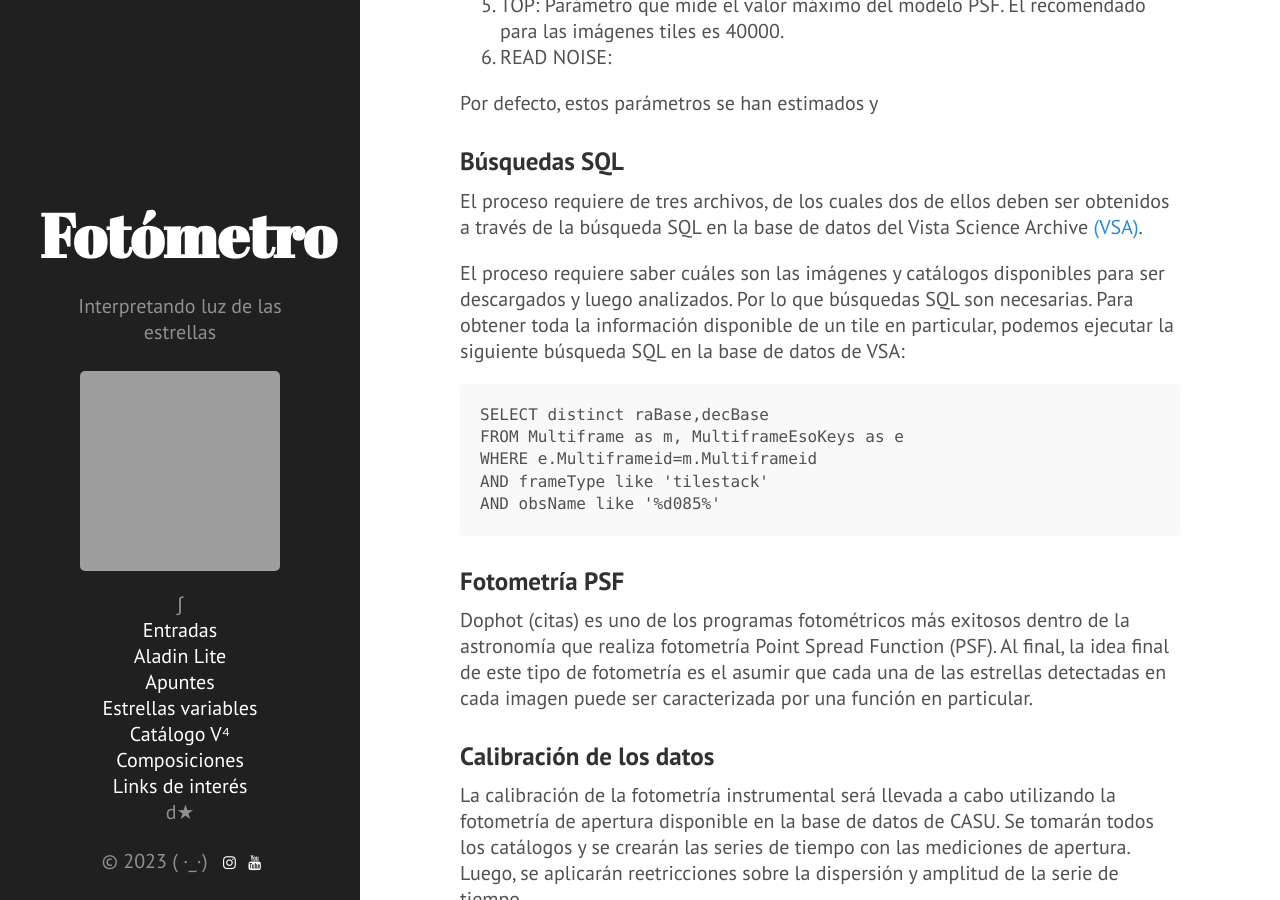
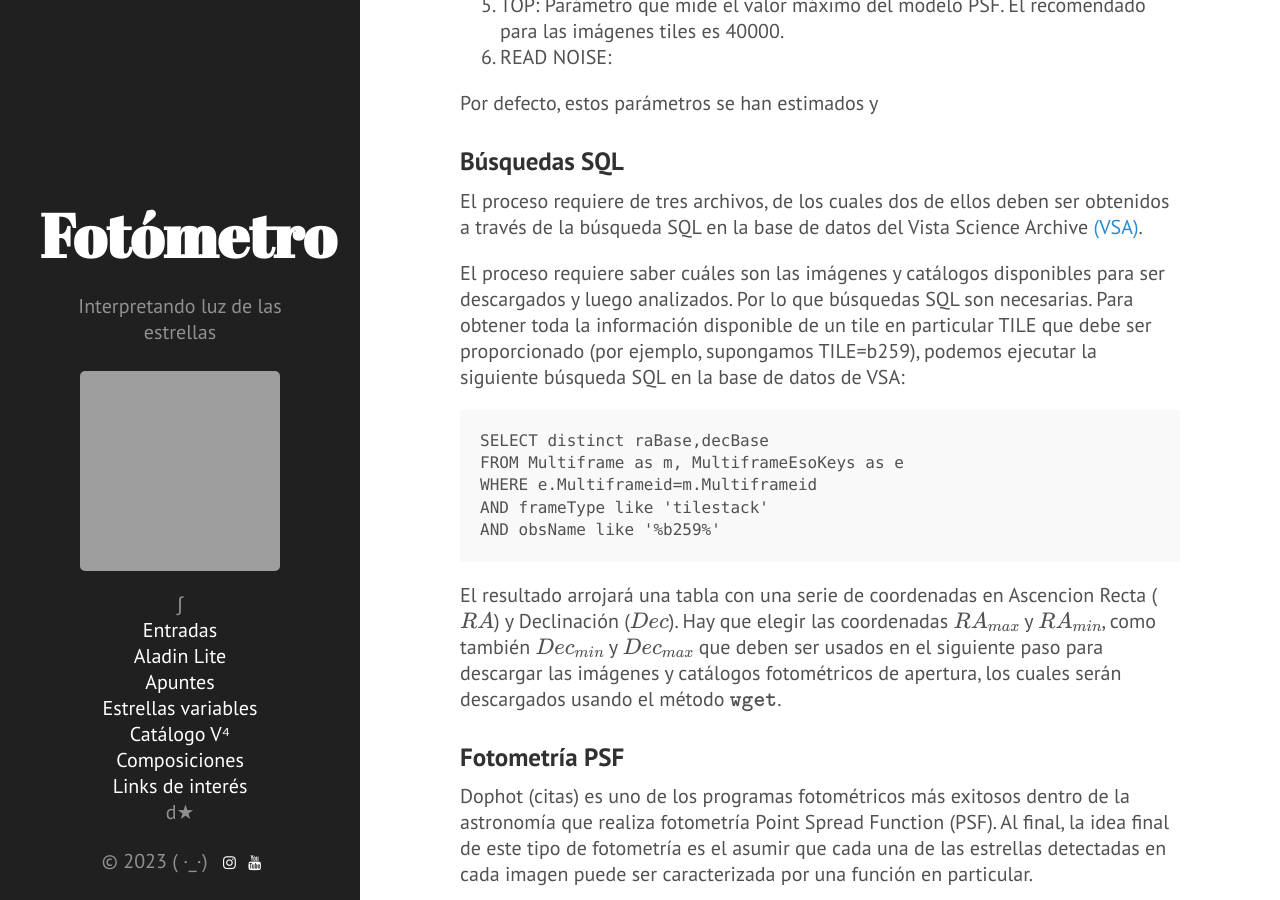
Before and after one commit to nicomedinap/nicomedinap.github.io, a Jekyll site: the page built from Fotometro.md, in a window 1280 px wide and 900 px high, scrolled down 938 px. Built offline with Jekyll 4.4.1, drawn with Linux system fonts in a browser that asks for light colours; formulas are drawn with MathJax 3; a script that is not in the unit is left out; grey boxes are pictures that could not be loaded.

Commit message:
Update Fotometro.md

````diff
--- a/Fotometro.md
+++ b/Fotometro.md
@@ -28,15 +28,20 @@ Por defecto, estos parámetros se han estimados y
 
 El proceso requiere de tres archivos, de los cuales dos de ellos deben ser obtenidos a través de la búsqueda SQL en la base de datos del Vista Science Archive [(VSA)](http://horus.roe.ac.uk/vsa/index.html){:target="_blank"}.
 
-El proceso requiere saber cuáles son las imágenes y catálogos disponibles para ser descargados y luego analizados. Por lo que búsquedas SQL son necesarias. Para obtener toda la información disponible de un tile en particular, podemos ejecutar la siguiente búsqueda SQL en la base de datos de VSA:
+El proceso requiere saber cuáles son las imágenes y catálogos disponibles para ser descargados y luego analizados. Por lo que búsquedas SQL son necesarias. Para obtener toda la información disponible de un tile en particular TILE que debe ser proporcionado (por ejemplo, supongamos TILE=b259), podemos ejecutar la siguiente búsqueda SQL en la base de datos de VSA:
 
 ```
 SELECT distinct raBase,decBase
 FROM Multiframe as m, MultiframeEsoKeys as e
 WHERE e.Multiframeid=m.Multiframeid
 AND frameType like 'tilestack'
-AND obsName like '%d085%'
+AND obsName like '%b259%'
 ```
+
+El resultado arrojará una tabla con una serie de coordenadas en Ascencion Recta ($RA$) y Declinación ($Dec$). Hay que elegir las coordenadas $RA_{max}$ y $RA_{min}$, como también $Dec_{min}$ y $Dec_{max}$ que deben ser usados en el siguiente paso para descargar las imágenes y catálogos fotométricos de apertura, los cuales serán descargados usando el método $\mathtt{wget}$.
+
+
+
 
 ### Fotometría PSF
 
````
